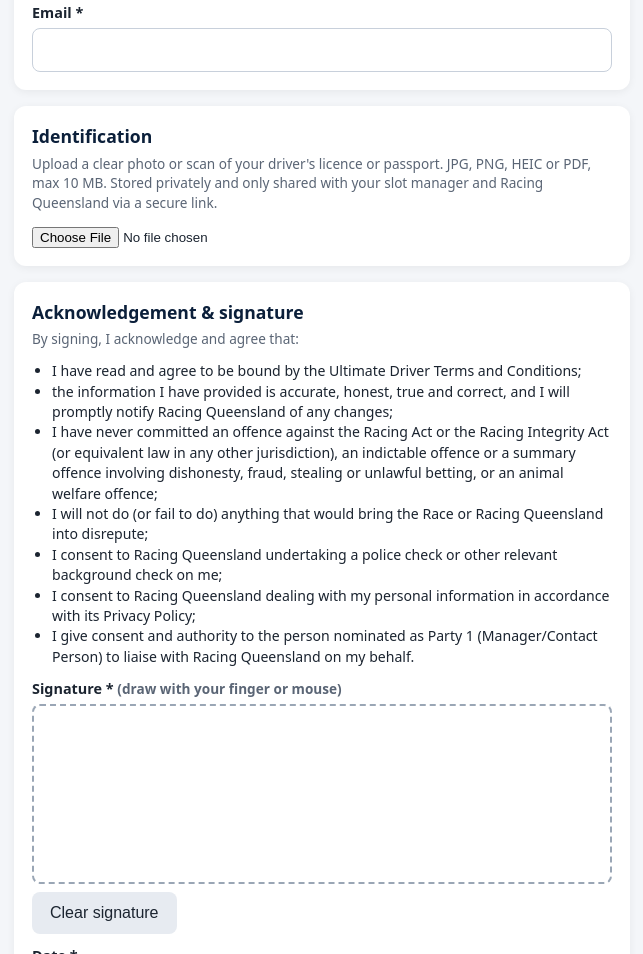
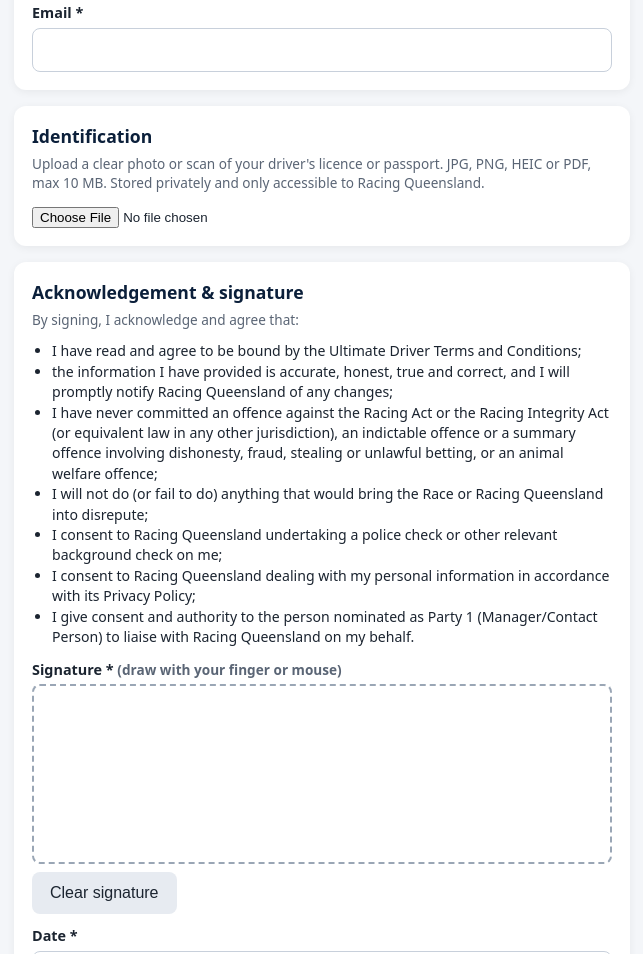
Before and after one commit to mitchellscott199421-lab/ultimate-driver-form, a website: page public/index.html in a window 1280 px wide. Shown: the part 996-1950 px from the top of the page, without its empty margins (318-961 px from the left). Drawn offline with Linux system fonts and the light colour scheme; no server answers.

Commit message:
ID hint: Racing Queensland only

```diff
--- a/public/index.html
+++ b/public/index.html
@@ -19,7 +19,7 @@
 <label for="email">Email *</label><input type="email" id="email" name="email" autocomplete="email" required></div>
 
 <div class="card"><h2>Identification</h2>
-<p class="hint">Upload a clear photo or scan of your driver's licence or passport. JPG, PNG, HEIC or PDF, max <span id="maxmb">10</span> MB. Stored privately and only shared with your slot manager and Racing Queensland via a secure link.</p>
+<p class="hint">Upload a clear photo or scan of your driver's licence or passport. JPG, PNG, HEIC or PDF, max <span id="maxmb">10</span> MB. Stored privately and only accessible to Racing Queensland.</p>
 <input type="file" id="idDocument" name="idDocument" accept="image/jpeg,image/png,image/heic,image/heif,application/pdf,.heic" required></div>
 
 <div class="card"><h2>Acknowledgement &amp; signature</h2>
```
